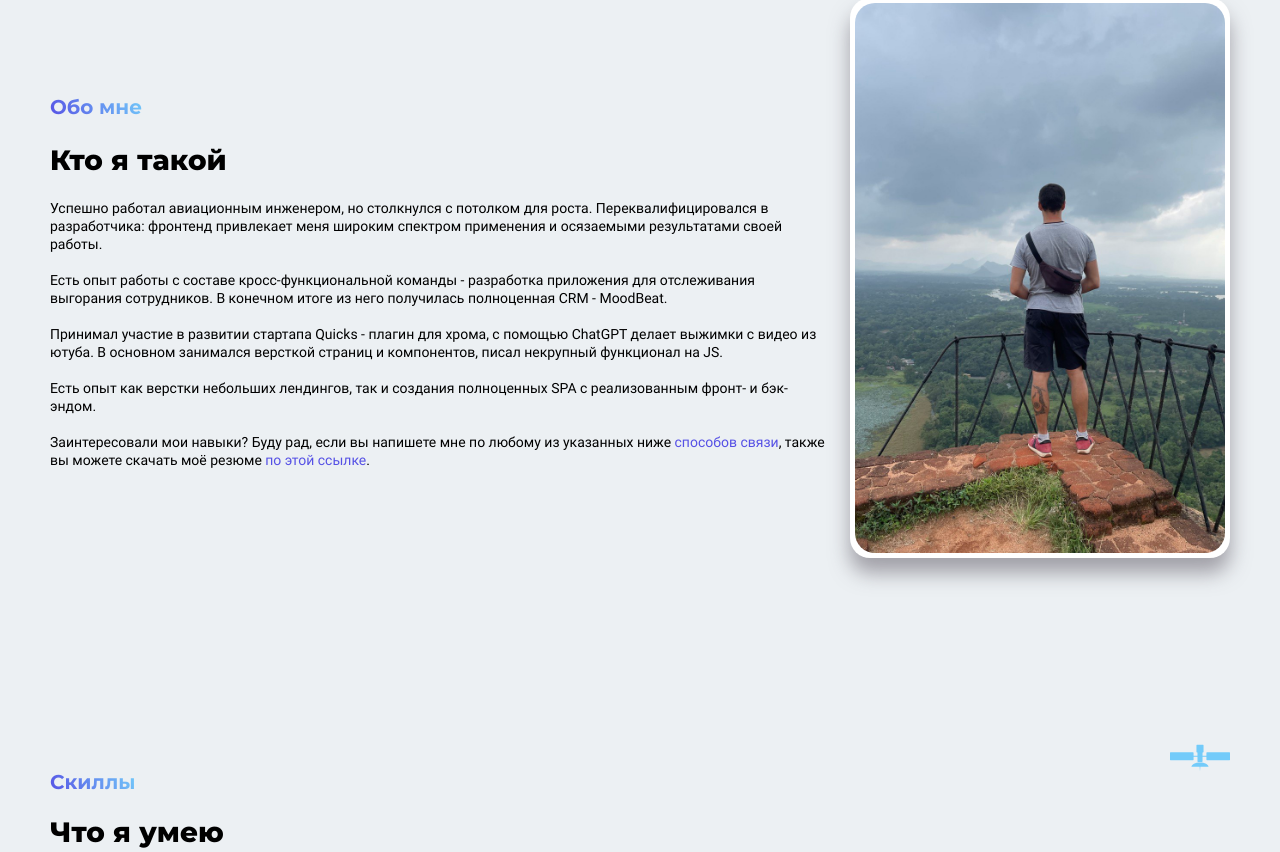
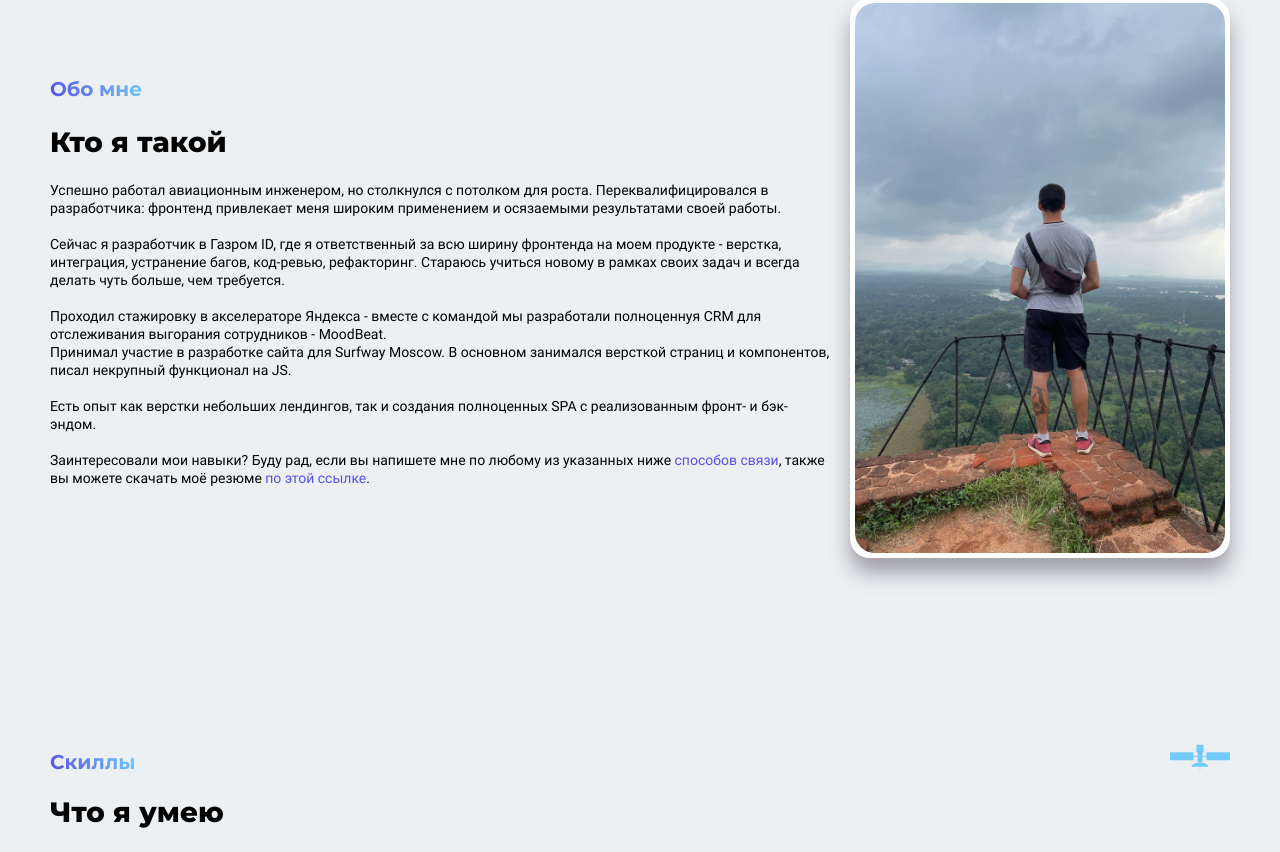
Before and after one commit to RomanRiyanov/portfolio, a React (Vite) app: page / in a window 1280 px wide. Shown: the part 1088-1940 px from the top of the page. Built offline with nearby package versions, Linux system fonts and the light colour scheme.

Commit message:
feat: add new skills and text

```diff
--- a/src/components/About/About.tsx
+++ b/src/components/About/About.tsx
@@ -1,37 +1,58 @@
-import avatar from '../../assets/images/avatar.jpeg'
-import './About.scss'
+import avatar from "../../assets/images/avatar.jpeg";
+import "./About.scss";
 
 export function About() {
-
   return (
     <section id="about" className="about">
       <article className="about-container">
-        <h3 id='aboutsubtitle' className="about-title"><span>Обо мне</span></h3>
+        <h3 id="aboutsubtitle" className="about-title">
+          <span>Обо мне</span>
+        </h3>
         <h2 className="about-subtitle">Кто я такой</h2>
         <p className="text">
-          Успешно работал авиационным инженером, но столкнулся с потолком для роста. Переквалифицировался в разработчика:
-          фронтенд привлекает меня широким спектром применения и осязаемыми результатами своей работы.<br/>
-          <br/>
-          Есть опыт работы с составе кросс-функциональной команды - разработка приложения для отслеживания выгорания сотрудников.
-          В конечном итоге из него получилась полноценная CRM - MoodBeat.<br/>
-          <br/>
-          Принимал участие в развитии стартапа Quicks - плагин для хрома, с помощью ChatGPT делает выжимки с видео из ютуба.
-          В основном занимался версткой страниц и компонентов, писал некрупный функционал на JS.<br/>
-          <br/>
-          Есть опыт как верстки небольших лендингов, так и создания полноценных SPA с реализованным фронт- и бэк-эндом.<br/>
-          <br/>
-          Заинтересовали мои навыки? Буду рад, если вы напишете мне по любому из указанных ниже&nbsp;
-          <a className='about-link' href='#contacts'>
-             способов связи
-          </a>, также вы можете скачать моё резюме&nbsp;
-          <a className='about-link' target='_blank' href='https://github.com/RomanRiyanov/resume/blob/main/Frontend_developer_resume_Roman_Riyanov.pdf'>
-             по этой ссылке
-          </a>.
+          Успешно работал авиационным инженером, но столкнулся с потолком для
+          роста. Переквалифицировался в разработчика: фронтенд привлекает меня
+          широким применением и осязаемыми результатами своей работы.
+          <br />
+          <br />
+          Сейчас я разработчик в Газром ID, где я ответственный за всю ширину
+          фронтенда на моем продукте - верстка, интеграция, устранение багов,
+          код-ревью, рефакторинг. Стараюсь учиться новому в рамках своих задач и
+          всегда делать чуть больше, чем требуется.
+          <br />
+          <br />
+          Проходил стажировку в акселераторе Яндекса - вместе с командой мы
+          разработали полноценнуя CRM для отслеживания выгорания сотрудников -
+          MoodBeat.
+          <br />
+          Принимал участие в разработке сайта для Surfway Moscow. В основном
+          занимался версткой страниц и компонентов, писал некрупный функционал
+          на JS.
+          <br />
+          <br />
+          Есть опыт как верстки небольших лендингов, так и создания полноценных
+          SPA с реализованным фронт- и бэк-эндом.
+          <br />
+          <br />
+          Заинтересовали мои навыки? Буду рад, если вы напишете мне по любому из
+          указанных ниже&nbsp;
+          <a className="about-link" href="#contacts">
+            способов связи
+          </a>
+          , также вы можете скачать моё резюме&nbsp;
+          <a
+            className="about-link"
+            target="_blank"
+            href="https://github.com/RomanRiyanov/resume/blob/main/Frontend_CV_Roman_Riyanov.pdf"
+          >
+            по этой ссылке
+          </a>
+          .
         </p>
       </article>
       <article className="about-imageContainer">
-          <img src={avatar} alt="Avatar" className="about-image" />
+        <img src={avatar} alt="Avatar" className="about-image" />
       </article>
     </section>
-  )
+  );
 }
--- a/src/components/Contacts/Contacts.tsx
+++ b/src/components/Contacts/Contacts.tsx
@@ -10,7 +10,7 @@ export function Contacts() {
     {
       cv: 'CV',
       picture: cv,
-      link: 'https://github.com/RomanRiyanov/resume/blob/main/Frontend_developer_resume_Roman_Riyanov.pdf',
+      link: 'https://github.com/RomanRiyanov/resume/blob/main/Frontend_CV_Roman_Riyanov.pdf',
     },
     {
       picture: telegram,
--- a/src/components/ProjectPopup/ProjectPopup.tsx
+++ b/src/components/ProjectPopup/ProjectPopup.tsx
@@ -28,7 +28,7 @@ export function ProjectPopup ({isOpen, onClose, project}: ProjectPopupProps): JS
         <p className='project-popup-intro'>{project?.intro}</p>
         <p className='project-popup-description'>{project?.description}</p>
         <p className='project-popup-stack'><strong>Стек:</strong> {project?.stack}</p>
-        <a className='project-popup-link' href={project?.link} target='_blank'>Открыть проект</a>
+        {project?.link && <a className='project-popup-link' href={project?.link} target='_blank'>Открыть проект</a>}
         <button type="button" onClick={handleCloseButton} className='button-close-tool-popup'></button>
       </div>
     </article>
--- a/src/components/Projects/Projects.tsx
+++ b/src/components/Projects/Projects.tsx
@@ -13,7 +13,7 @@ export interface Project {
   intro: string,
   description: string,
   stack: string,
-  link: string,
+  link?: string,
 }
 
 const projects = [
@@ -31,7 +31,6 @@ const projects = [
     email: employee1@example.com,
     password: EmployeeTestPass123`,
     stack: 'Vite, TypeScript, CSS Modules / SCSS, Redux Toolkit, Axios, WebSocket, StoryBook, ESLint, Stylelint',
-    link: 'https://mood-beap.netlify.app',
   },
   {
     name: 'Mesto',
@@ -68,7 +67,6 @@ const projects = [
       - редактирование профиля
       - валидация форм`,
     stack: 'JS, React, Express.js, MongoDB, ESLint, Webpack, Git, Formik, Joi, Celebrate',
-    link: 'https://roman.diploma.nomoredomains.icu',
   },
   {
     name: 'Drag-n-Drop Calculator',
--- a/src/components/Skills/Skills.tsx
+++ b/src/components/Skills/Skills.tsx
@@ -18,6 +18,8 @@ import tailwind from '../../assets/images/skills/tailwind.svg'
 import typescript from '../../assets/images/skills/typescript.svg'
 import vite from '../../assets/images/skills/vite.svg'
 import webpack from '../../assets/images/skills/webpack.svg'
+import vue from '../../assets/images/skills/vue.svg'
+import pinia from '../../assets/images/skills/pinia.svg'
 
 export function Skills() {
 
@@ -45,6 +47,14 @@ export function Skills() {
     {
       name: 'TypeScript',
       picture: typescript
+    },
+    {
+      name: 'Vue',
+      picture: vue
+    },
+    {
+      name: 'Pinia',
+      picture: pinia
     },
     {
       name: 'React',
```
Also changed, not shown: src/assets/images/skills/pinia.svg (added), src/assets/images/skills/vue.svg (added).
